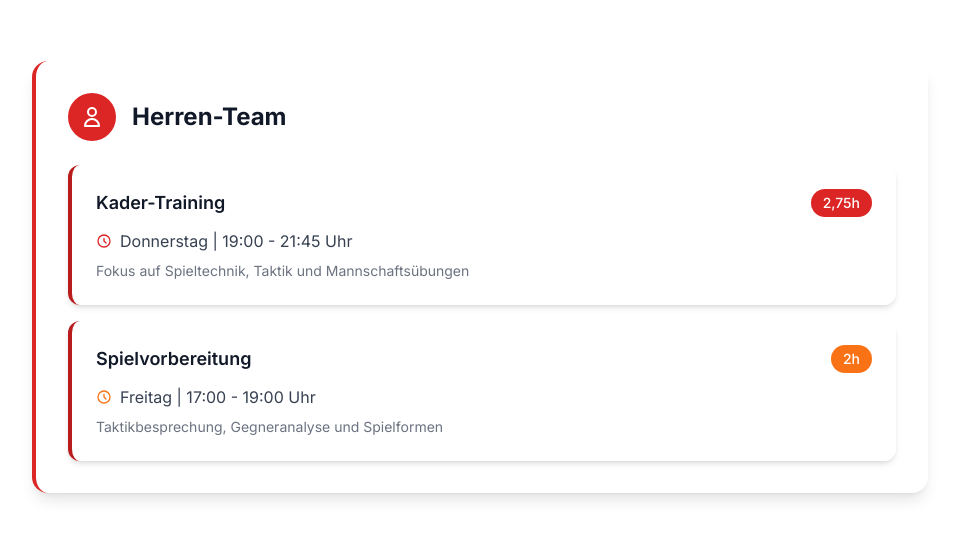
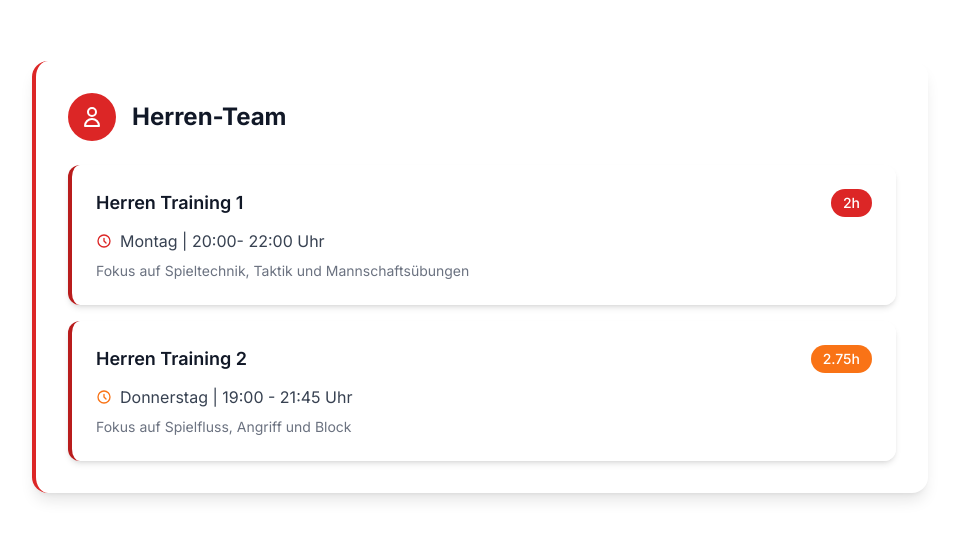
Before and after one commit to redcatssalzburg/redcatssalzburg.github.io, a plain HTML site: page training.html in a window 1280 px wide. Shown: the part 539-1093 px from the top of the page, without its empty margins (160-1116 px from the left). Drawn offline with nearby package versions, Linux system fonts and the light colour scheme.

Commit message:
Update training.html

```diff
--- a/training.html
+++ b/training.html
@@ -163,30 +163,30 @@
                             <div class="space-y-4">
                                 <div class="schedule-item p-6 rounded-xl shadow-md">
                                     <div class="flex justify-between items-start mb-3">
-                                        <h4 class="text-lg font-semibold text-gray-900">Kader-Training</h4>
-                                        <span class="bg-red-600 text-white px-3 py-1 rounded-full text-sm font-medium">2,75h</span>
+                                        <h4 class="text-lg font-semibold text-gray-900">Herren Training 1</h4>
+                                        <span class="bg-red-600 text-white px-3 py-1 rounded-full text-sm font-medium">2h</span>
                                     </div>
                                     <p class="text-gray-700 mb-2 flex items-center">
                                         <svg class="w-4 h-4 mr-2 text-red-600" fill="none" stroke="currentColor" viewBox="0 0 24 24">
                                             <path stroke-linecap="round" stroke-linejoin="round" stroke-width="2" d="M12 8v4l3 3m6-3a9 9 0 11-18 0 9 9 0 0118 0z"></path>
                                         </svg>
-                                        Donnerstag | 19:00 - 21:45 Uhr
+                                        Montag | 20:00- 22:00 Uhr
                                     </p>
                                     <p class="text-sm text-gray-500">Fokus auf Spieltechnik, Taktik und Mannschaftsübungen</p>
                                 </div>
 
                                 <div class="schedule-item p-6 rounded-xl shadow-md">
                                     <div class="flex justify-between items-start mb-3">
-                                        <h4 class="text-lg font-semibold text-gray-900">Spielvorbereitung</h4>
-                                        <span class="bg-orange-500 text-white px-3 py-1 rounded-full text-sm font-medium">2h</span>
+                                        <h4 class="text-lg font-semibold text-gray-900">Herren Training 2</h4>
+                                        <span class="bg-orange-500 text-white px-3 py-1 rounded-full text-sm font-medium">2.75h</span>
                                     </div>
                                     <p class="text-gray-700 mb-2 flex items-center">
                                         <svg class="w-4 h-4 mr-2 text-orange-500" fill="none" stroke="currentColor" viewBox="0 0 24 24">
                                             <path stroke-linecap="round" stroke-linejoin="round" stroke-width="2" d="M12 8v4l3 3m6-3a9 9 0 11-18 0 9 9 0 0118 0z"></path>
                                         </svg>
-                                        Freitag | 17:00 - 19:00 Uhr
+                                         Donnerstag | 19:00 - 21:45 Uhr
                                     </p>
-                                    <p class="text-sm text-gray-500">Taktikbesprechung, Gegneranalyse und Spielformen</p>
+                                    <p class="text-sm text-gray-500">Fokus auf Spielfluss, Angriff und Block</p>
                                 </div>
                             </div>
                         </div>
```
